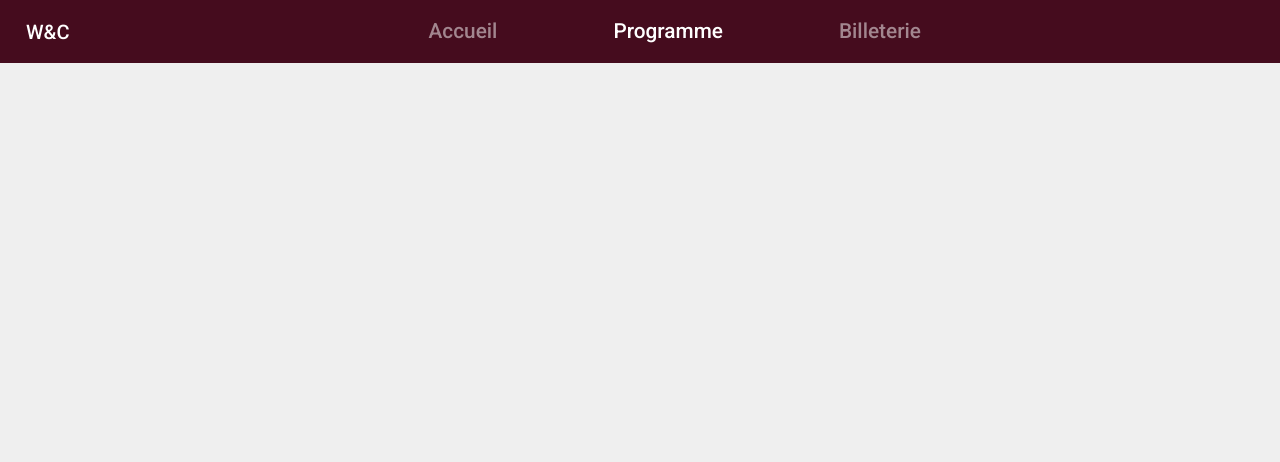
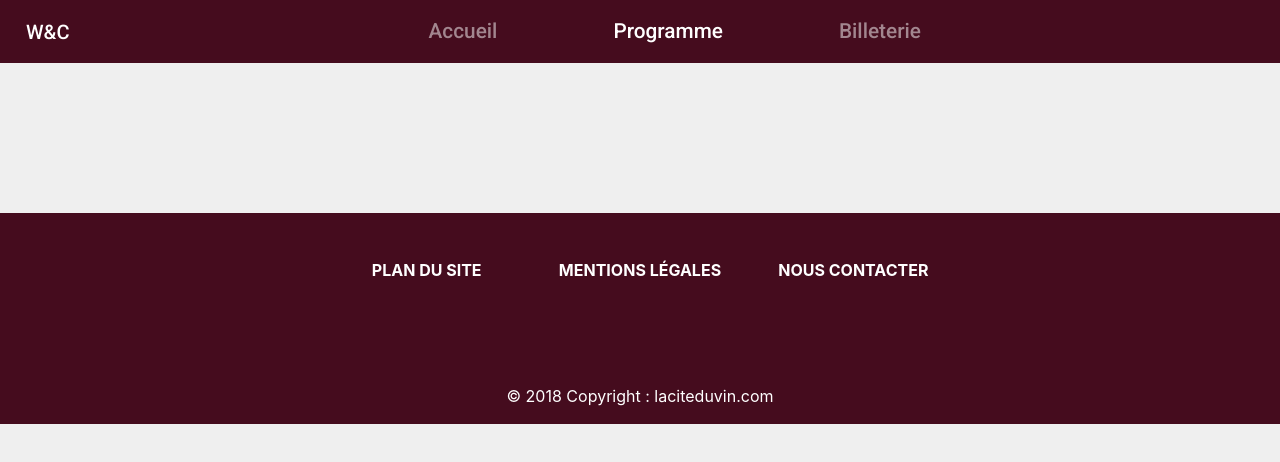
Before and after one commit to MLFLB/Wine-Chocolate, a plain HTML site: page programme.html in a window 1280 px wide. Drawn offline with nearby package versions, Linux system fonts and the light colour scheme.

Commit message:
ajout de la page programme

```diff
--- a/programme.html
+++ b/programme.html
@@ -46,9 +46,78 @@
 
     </section>
 
-    <footer>
+    <!-- Footer -->
+    <footer class="page-footer font-small indigo">
+
+        <!-- Footer Links -->
+        <div class="container-fluid">
+
+            <!-- Grid row-->
+            <div id="footer-first" class="row text-center d-flex justify-content-center pt-5 mb-3">
+
+                <!-- Grid column -->
+                <div class="col-md-2 mb-3">
+                    <h6 class="text-uppercase font-weight-bold">
+                        <a href="#!">Plan du site</a>
+                    </h6>
+                </div>
+                <!-- Grid column -->
+
+                <!-- Grid column -->
+                <div class="col-md-2 mb-3">
+                    <h6 class="text-uppercase font-weight-bold">
+                        <a href="#!">Mentions légales</a>
+                    </h6>
+                </div>
+                <!-- Grid column -->
+
+                <!-- Grid column -->
+                <div class="col-md-2 mb-3">
+                    <h6 class="text-uppercase font-weight-bold">
+                        <a href="#!">Nous contacter</a>
+                    </h6>
+                </div>
+                <!-- Grid column -->
+
+            </div>
+
+            <!-- Grid row-->
+            <div class="row">
+
+                <!-- Grid column -->
+                <div class="col-md-12 ">
+                    <div class="mb-5">
+
+                        <!-- Facebook -->
+                        <a class="fb-ic" href="https://www.facebook.com/laciteduvin/">
+                            <i class="fab fa-facebook fa-3x"> </i>
+                        </a>
+                        <!-- Twitter -->
+                        <a class="tw-ic" href="https://twitter.com/laciteduvin?lang=fr">
+                            <i class="fab fa-twitter fa-3x"> </i>
+                        </a>
+                        <!--Instagram-->
+                        <a class="ins-ic" href="https://www.instagram.com/laciteduvin/?hl=fr">
+                            <i class="fab fa-instagram fa-3x"> </i>
+                        </a>
+                    </div>
+                </div>
+                <!-- Grid column -->
+
+            </div>
+            <!-- Grid row-->
+
+        </div>
+        <!-- Footer Links -->
+
+        <!-- Copyright -->
+        <div class="footer-copyright text-center py-3">© 2018 Copyright :
+            <a href="https://www.laciteduvin.com/fr"> laciteduvin.com</a>
+        </div>
+        <!-- Copyright -->
 
     </footer>
+    <!-- Footer -->
 
     <script src="https://code.jquery.com/jquery-3.3.1.slim.min.js" integrity="sha384-q8i/X+965DzO0rT7abK41JStQIAqVgRVzpbzo5smXKp4YfRvH+8abtTE1Pi6jizo"
         crossorigin="anonymous"></script>
```
Also changed, not shown: Prix_Montaigne_2017a.jpg (added), atelier choco.jpg (added), atelier-degustation.jpg (added), brunch.jpeg (added), cuisine moleculaire.jpg (added), images.jpg (added), poste-chef-cuisinier-londres.jpg (added), salon-chocolat-bordeaux-défilé-05.jpg (added), vin-choco.jpg (added), vin.jpg (added).
